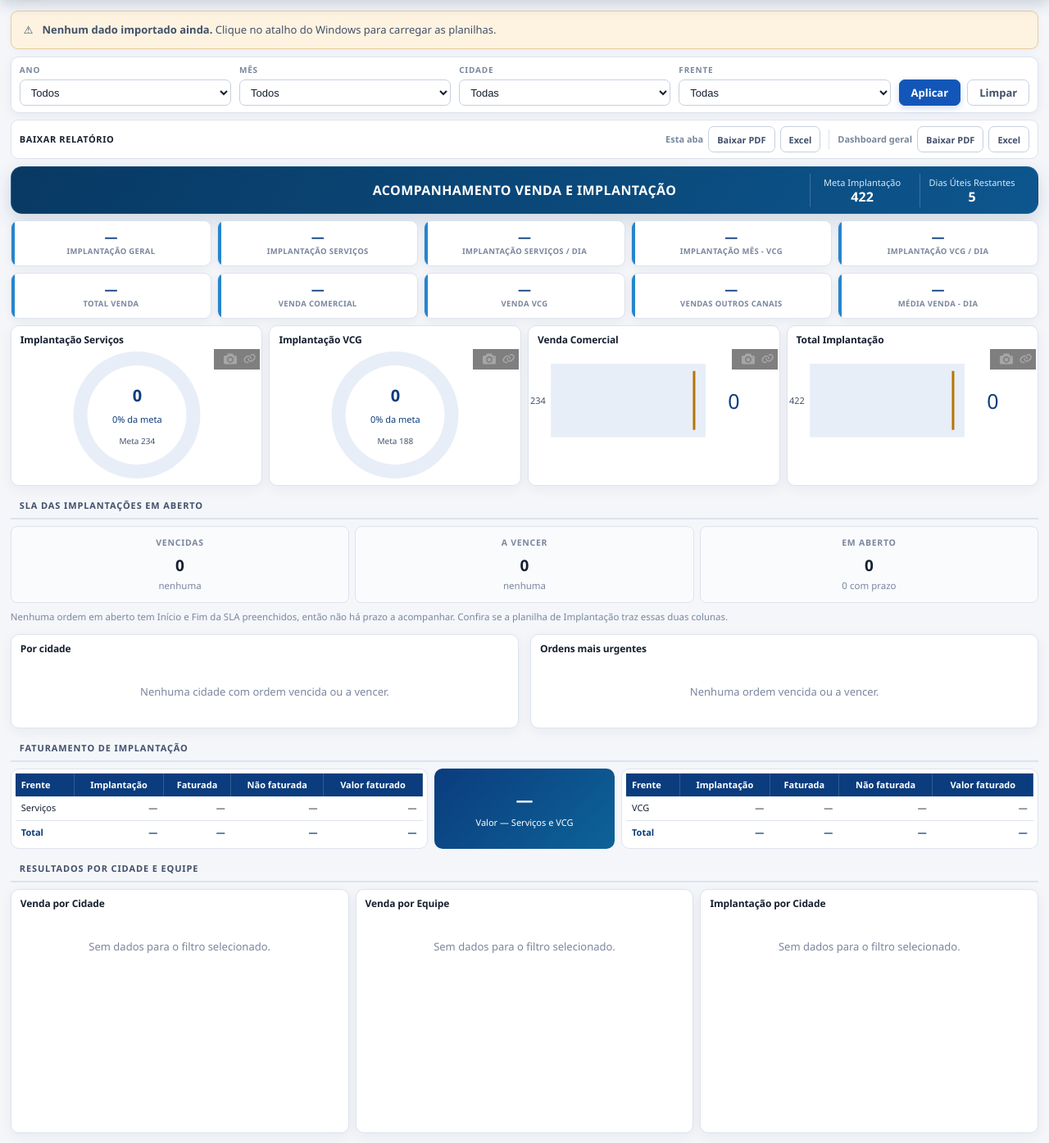
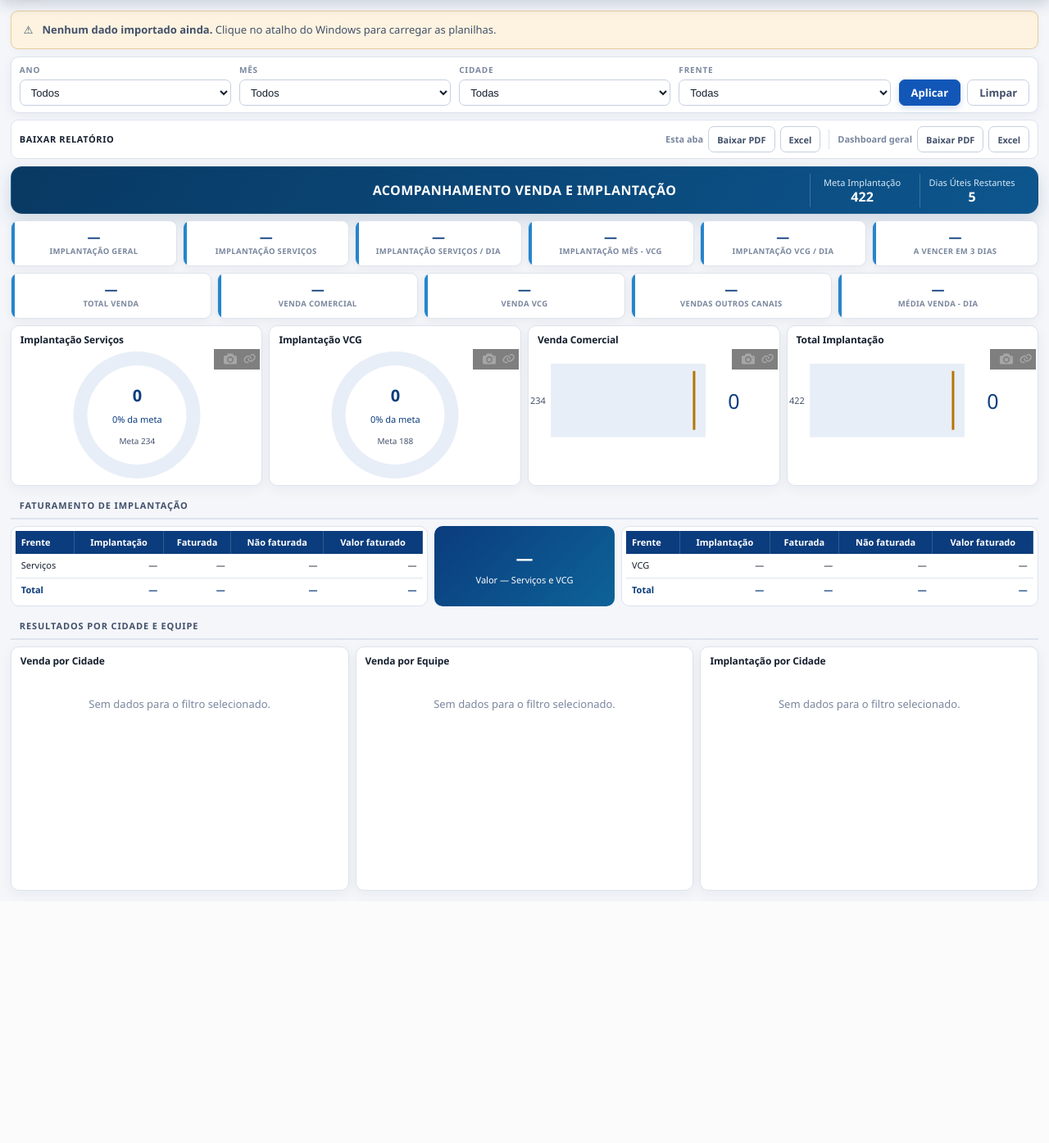
Before and after one commit to analistafjp-design/dashboard-aegea, a FastAPI app: page / in a window 1280 px wide. Shown: the part 56-1451 px from the top of the page at 82% size. After the commit the page ends 1148 px from the top, so only its background shows below. Run offline with FastAPI, Linux system fonts and the light colour scheme; data that the repository does not hold is empty.

Commit message:
Reduz o SLA na home a um cartao e amplia a janela para 3 dias
A pagina inicial ganhara uma secao inteira de SLA — resumo, ranking por
cidade e tabela de detalhe — grande demais para o acompanhamento diario.

- a secao sai da home; sobra um cartao 'A Vencer em 3 Dias' na propria
  barra de Acompanhamento de Venda e Implantacao
- sem prazo carregado o cartao mostra tracinho em vez de zero, que seria
  lido como operacao em dia
- janela passa de 48h para 3 dias (JANELA_DIAS), e os textos falam em dias
  em vez de horas, inclusive no alerta do Direcionamento
- o painel completo continua em /implantacao para quem quiser o detalhe

Co-Authored-By: Claude Haiku 4.5 <noreply@anthropic.com>

```diff
--- a/app/analytics/alertas.py
+++ b/app/analytics/alertas.py
@@ -154,10 +154,10 @@ def gerar(payloads: dict) -> list[dict]:
     elif vencidas == 0:
         proximas = sla_impl.get("a_vencer", 0)
         if proximas > 0:
-            janela = sla_impl.get("janela_horas", 48)
+            janela = sla_impl.get("janela_dias", 3)
             add(ATENCAO, "Implantações próximas do fim da SLA",
-                f"{numero(proximas)} implantação(ões) estão a até {janela} horas do vencimento "
-                f"ou consumiram 80% do prazo.",
+                f"{numero(proximas)} implantação(ões) estão a até {janela} dia(s) do "
+                f"vencimento ou consumiram 80% do prazo.",
                 "implantacao",
                 "Validar a programação das equipes e antecipar as ordens com menor tempo restante.",
                 "Hoje",
--- a/app/config.py
+++ b/app/config.py
@@ -32,7 +32,7 @@ class Config:
     # O atualizador do Windows compara esta versao com o servidor que ja esta
     # aberto. Quando o codigo do painel muda, uma versao diferente garante que
     # o processo antigo seja encerrado e reiniciado antes de abrir o navegador.
-    APP_VERSAO = "1.17.2"
+    APP_VERSAO = "1.17.3"
     DEBUG = _env("DEBUG", "false").lower() in ("1", "true", "yes")
 
     BASE_DIR = BASE_DIR
--- a/frontend/static/js/paginas.js
+++ b/frontend/static/js/paginas.js
@@ -129,14 +129,14 @@
     sla = sla || {};
     const vencidas = sla.vencidas || 0;
     const aVencer = sla.a_vencer || 0;
-    const janela = sla.janela_horas || 48;
+    const janela = sla.janela_dias || 3;
 
     const descricao = document.querySelector(ids.descricao);
     if (descricao) {
       let texto;
       if (vencidas || aVencer) {
-        texto = `Vencida = o prazo já passou. A vencer = falta até ${janela}h para o `
-          + "prazo ou 80% do tempo já foi consumido.";
+        texto = `Vencida = o prazo já passou. A vencer = falta até ${janela} dia(s) para `
+          + "o prazo ou 80% do tempo já foi consumido.";
       } else if (!sla.com_prazo) {
         // Sem isso o painel zerado seria lido como "está tudo em dia".
         texto = "Nenhuma ordem em aberto tem Início e Fim da SLA preenchidos, "
@@ -155,7 +155,7 @@
         App.miniInfo("Vencidas", App.numero(vencidas),
           vencidas ? `em ${App.numero(sla.cidades)} cidade(s)` : "nenhuma"),
         App.miniInfo("A vencer", App.numero(aVencer),
-          aVencer ? `janela de ${janela}h` : "nenhuma"),
+          aVencer ? `janela de ${janela} dia(s)` : "nenhuma"),
         App.miniInfo("Em aberto", App.numero(sla.total),
           sla.cidade_mais_critica ? `pior cidade: ${sla.cidade_mais_critica}`
             : `${App.numero(sla.com_prazo)} com prazo`),
@@ -199,17 +199,19 @@
         App.numero(implantacao.bloco_principal.meta);
       document.getElementById("simples-dias-restantes").textContent =
         App.numero(dados.periodo.dias_uteis_restantes);
+      const sla = implantacao.sla || {};
+      const dias = sla.janela_dias || 3;
       faixaIndicadores("#simples-implantacao-kpis", [
         { rotulo: "Implantação Geral", valor: ii("total_implantacao") },
         { rotulo: "Implantação Serviços", valor: ii("impl_servicos") },
         { rotulo: "Implantação Serviços / Dia", valor: ii("impl_servicos_dia", 1) },
         { rotulo: "Implantação Mês - VCG", valor: ii("impl_vcg") },
         { rotulo: "Implantação VCG / Dia", valor: ii("impl_vcg_dia", 1) },
+        // Sem prazo carregado o cartão mostraria zero, que se lê como
+        // "está tudo em dia". Um traço deixa claro que falta o dado.
+        { rotulo: `A Vencer em ${dias} Dias`,
+          valor: sla.com_prazo ? App.numero(sla.a_vencer || 0) : "—" },
       ]);
-      painelSla(implantacao.sla, {
-        resumo: "#simples-sla-resumo", descricao: "#simples-sla-descricao",
-        cidades: "#simples-sla-cidades", detalhes: "#simples-sla-detalhes",
-      });
       faixaIndicadores("#simples-vendas-kpis", [
         { rotulo: "Total Venda", valor: vi("total_venda") },
         { rotulo: "Venda Comercial", valor: vi("venda_comercial") },
--- a/frontend/templates/componentes/painel_home.html
+++ b/frontend/templates/componentes/painel_home.html
@@ -14,16 +14,6 @@
     <div class="visual-simples visual-simples--bullet"><h2>Venda Comercial</h2><div class="grafico grafico--compacto" id="graf-simples-venda-comercial"></div></div>
     <div class="visual-simples visual-simples--bullet"><h2>Total Implantação</h2><div class="grafico grafico--compacto" id="graf-simples-impl-total"></div></div>
   </div>
-  <div class="faixa-titulo">SLA DAS IMPLANTAÇÕES EM ABERTO</div>
-  <section aria-label="SLA das implantações em aberto">
-    <div class="faixa-indicadores" id="simples-sla-resumo"></div>
-    <div class="painel__descricao" id="simples-sla-descricao" style="margin:8px 0 12px"></div>
-    <div class="grade grade--2">
-      <div class="visual-simples"><h2>Por cidade</h2><div id="simples-sla-cidades"></div></div>
-      <div class="visual-simples"><h2>Ordens mais urgentes</h2><div id="simples-sla-detalhes"></div></div>
-    </div>
-  </section>
-
   <div class="faixa-titulo">FATURAMENTO DE IMPLANTAÇÃO</div>
   <section class="resumo-faturamento" aria-label="Faturamento de implantação por frente">
     <div class="resumo-faturamento__tabela" id="faturamento-servicos"></div>
```
Also changed, not shown: app/analytics/sla_implantacao.py (+5 -2 lines), tests/test_sla_implantacao.py (+14 -2 lines), 1 other file.
